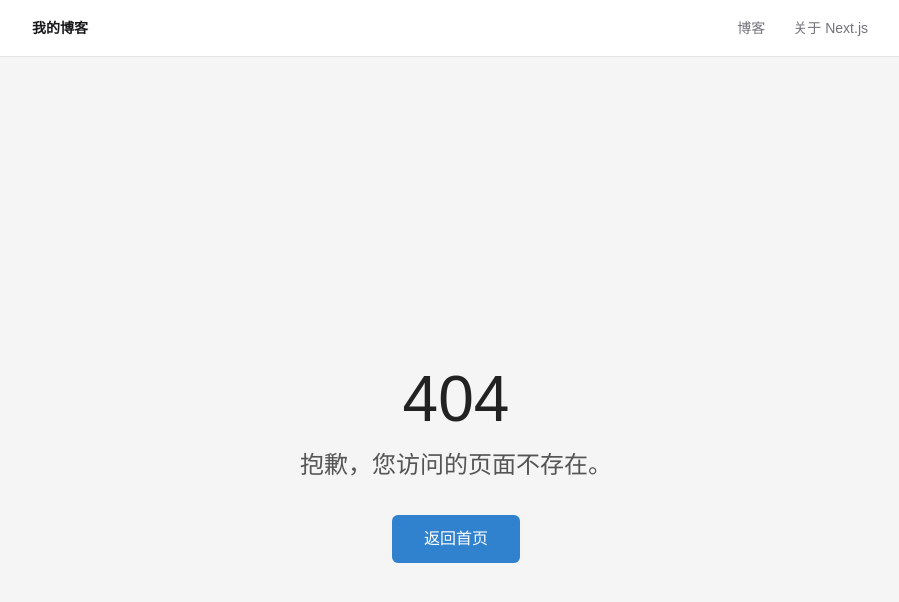
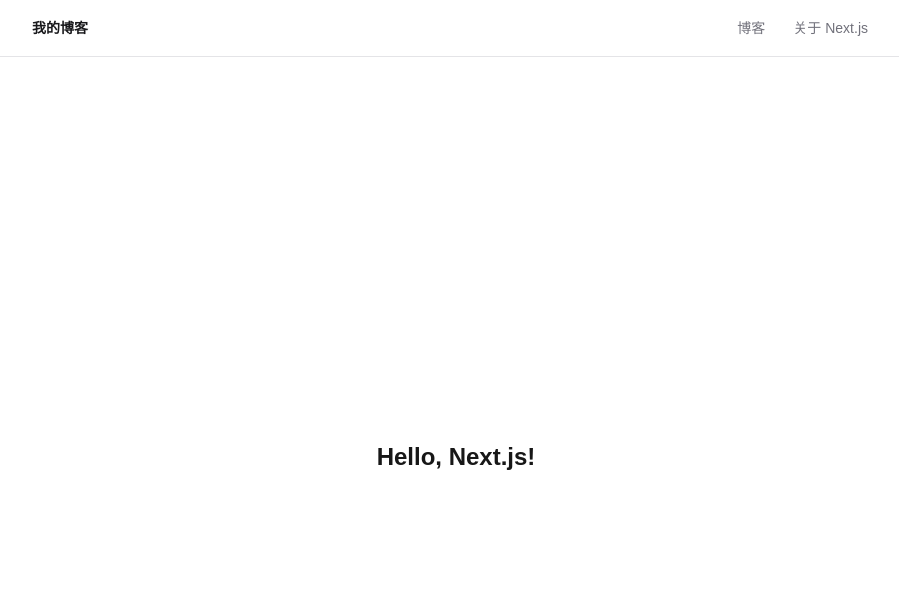
Before and after one commit to heixiake/my-app, a Next.js app: page /greeting in a window 1280 px wide. Before the commit this address had no page. Shown: the top 602 px of the page, without its empty margins (184-1083 px from the left). Built offline with nearby package versions, Linux system fonts and the light colour scheme.

Commit message:
add local env

```diff
--- /dev/null
+++ b/app/api/greeting/route.ts
@@ -0,0 +1,3 @@
+export async function GET() {
+  return Response.json({ greeting: 'Hello, Next.js!' })
+}
--- /dev/null
+++ b/app/greeting/page.tsx
@@ -0,0 +1,22 @@
+'use client'
+
+import useSWR from 'swr'
+
+const fetcher = (url: string) => fetch(url).then((res) => res.json())
+
+export default function GreetingPage() {
+  const { data, error, isLoading } = useSWR<{ greeting: string }>(
+    '/api/greeting',
+    fetcher
+  )
+
+  return (
+    <main className="flex min-h-screen items-center justify-center">
+      <p className="text-2xl font-semibold">
+        {isLoading && '加载中...'}
+        {error && '请求失败'}
+        {data?.greeting}
+      </p>
+    </main>
+  )
+}
--- a/package.json
+++ b/package.json
@@ -15,6 +15,7 @@
     "next": "16.2.9",
     "react": "19.2.4",
     "react-dom": "19.2.4",
+    "swr": "^2.4.1",
     "tailwind-merge": "^3.6.0"
   },
   "devDependencies": {
```
Also changed, not shown: 1 other file (tests, documents, lock files or other folders).
